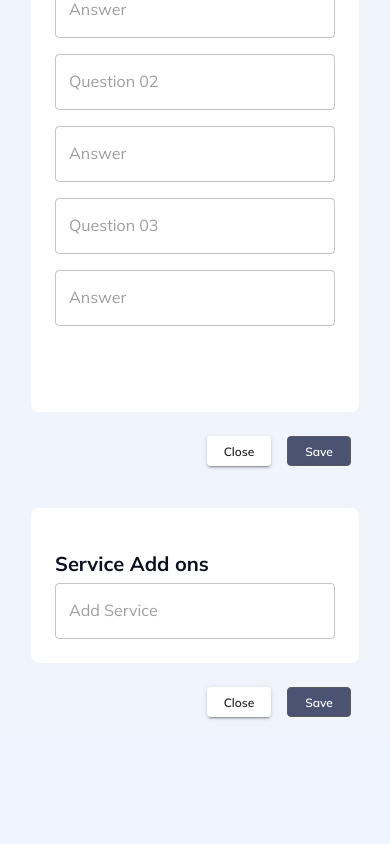
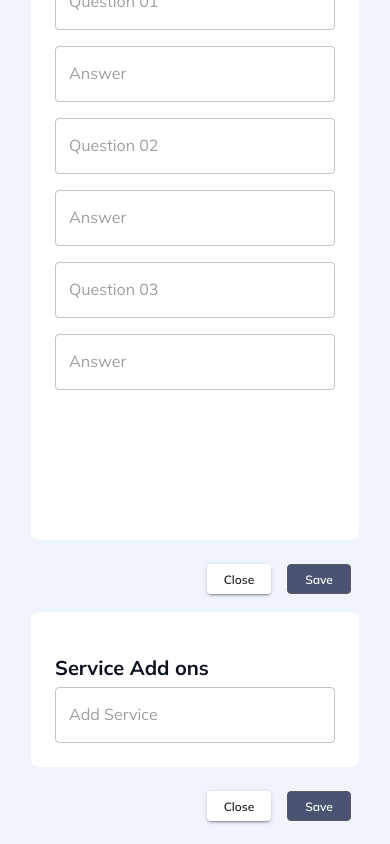
Before and after one commit to Software-Lifecycle-Consultants/slc-open-hms, a Next.js app: page /admin/rooms in a window 390 px wide. Shown: the part 1278-2122 px from the top of the page. Before the commit the page ends 2018 px from the top, so only its background shows below. Built offline with nearby package versions, Linux system fonts and the light colour scheme.

Commit message:
Add responsive top margin for buttons and adjust layout for FAQ section and Service Add ons

```diff
--- a/app/admin/rooms/page.tsx
+++ b/app/admin/rooms/page.tsx
@@ -348,6 +348,7 @@ const Rooms = () => {
                 justifyContent: "space-between",
                 height: "100%",
                 width: "auto",
+                mt: { xs: 8, md: 0, lg: 0 },
               }}
             >
               <Typography variant="h2" gutterBottom>
@@ -388,7 +389,15 @@ const Rooms = () => {
             </Box>
           </Grid>
           <Grid item xs={12}>
-            <Box p={3} bgcolor="white" borderRadius="8px" mt={10}>
+            <Box
+              p={3}
+              bgcolor="white"
+              borderRadius="8px"
+              mt={10}
+              sx={{
+                mt: { xs: 15, md: 10, lg: 10 },
+              }}
+            >
               <Typography variant="h2" gutterBottom>
                 Service Add ons
               </Typography>
```
